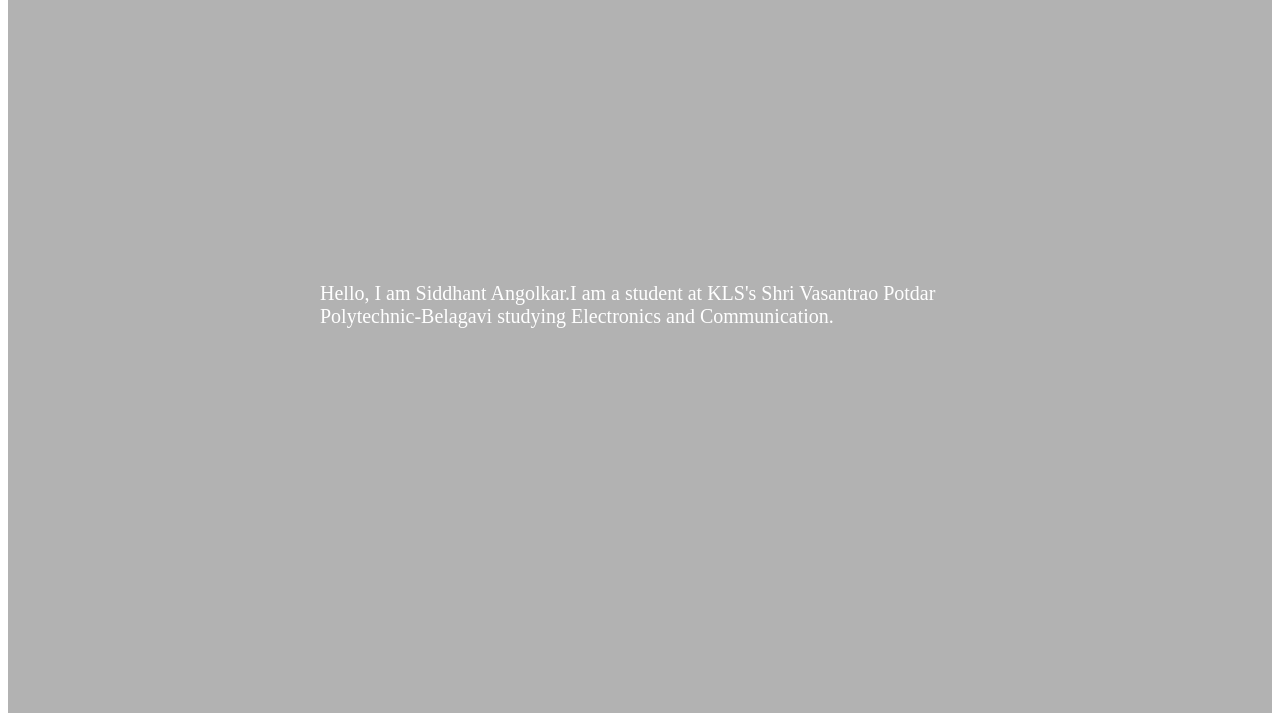
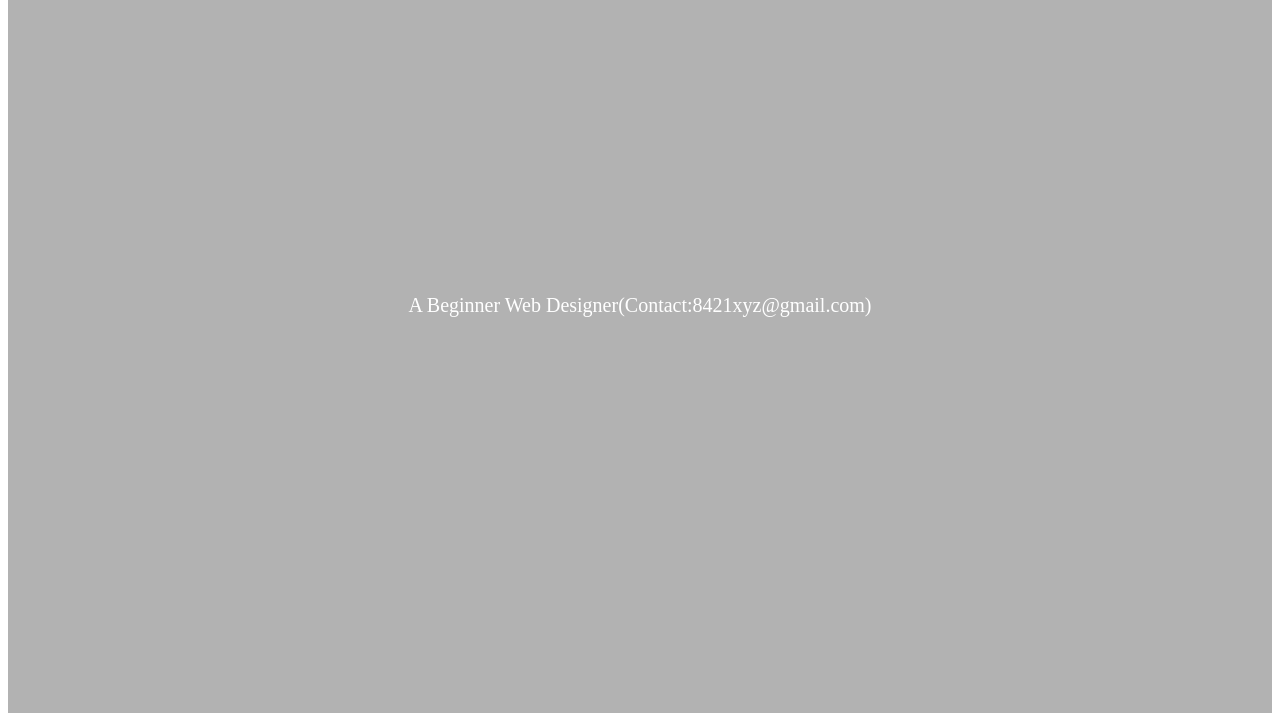
Before and after one commit to Sid8421/8bitqp.github.io, a plain HTML site: page about.html in a window 1280 px wide. Shown: the part 95-816 px from the top of the page. Drawn offline with Linux system fonts and the light colour scheme.

Commit message:
Add files via upload

```diff
--- a/about.html
+++ b/about.html
@@ -16,7 +16,7 @@
 			</ul> </h1>
 			</div>
 			<div class="button">
-				<a>Hello, I am Siddhant Angolkar.I am a student at KLS's Shri Vasantrao Potdar Polytechnic-Belagavi studying Electronics and Communication.</a><br>
+				<a>A Beginner Web Designer(Contact:8421xyz@gmail.com)</a><br>
 
 
 			</div>
```
